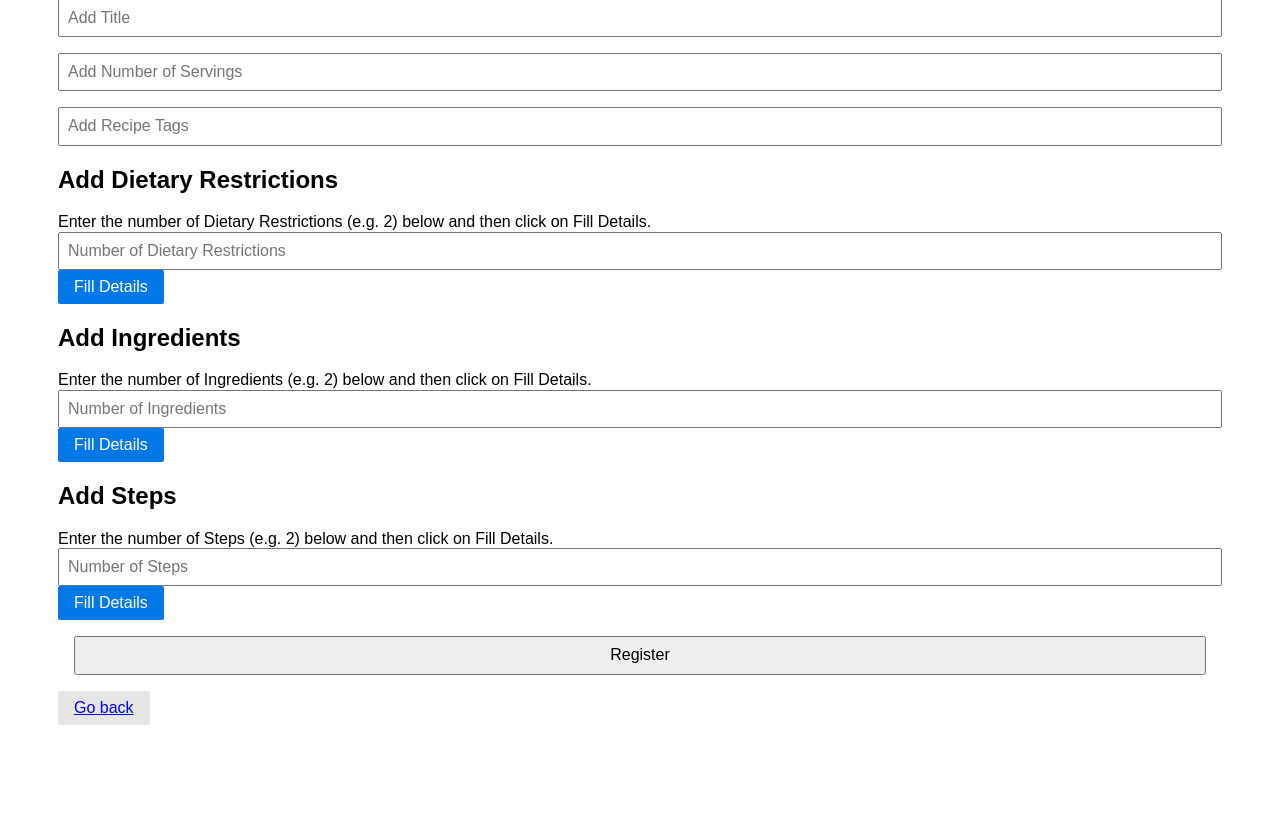
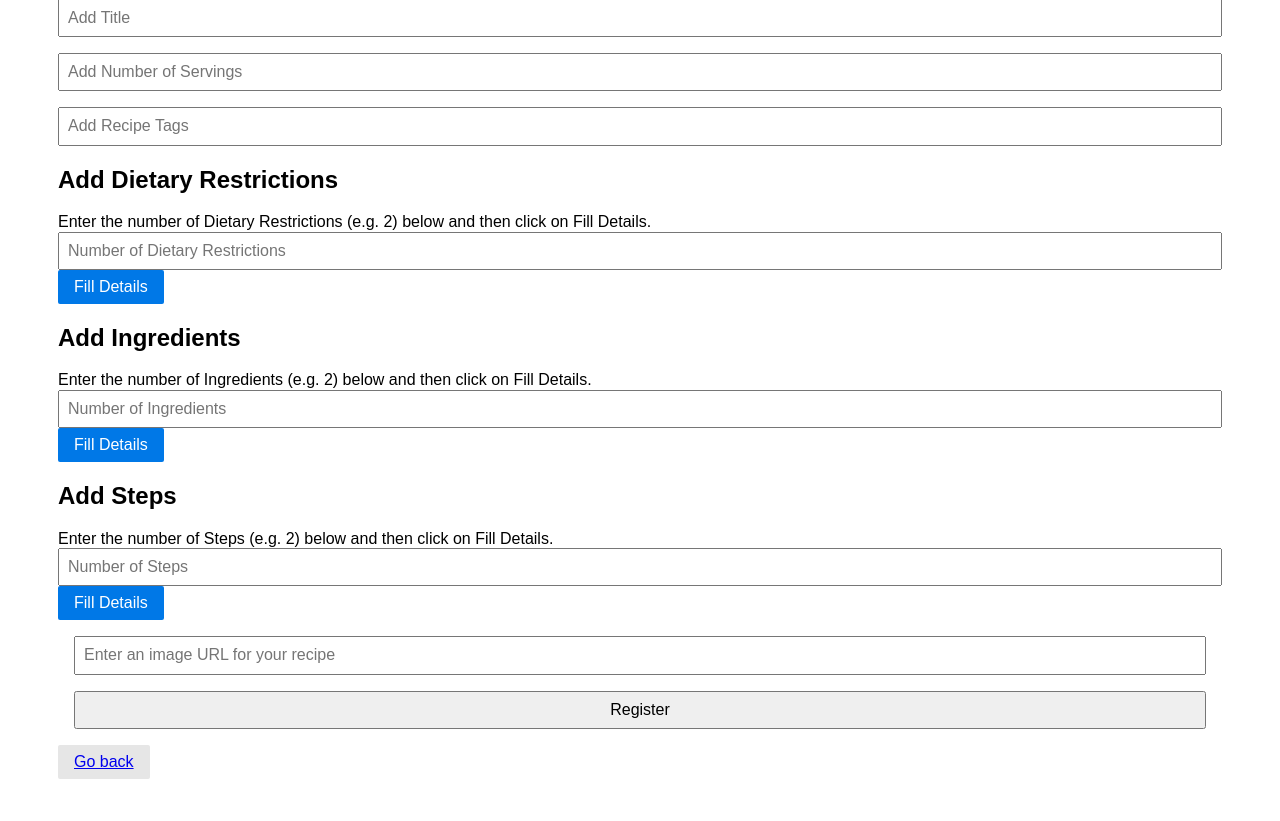
Before and after one commit to Waynel65/DB_Project, a Flask app: page /post_recipe in a window 1280 px wide. Shown: the part 107-928 px from the top of the page. Before the commit the page ends 832 px from the top, so only its background shows below. Run offline with Flask 2, Linux system fonts and the light colour scheme; some libraries are stand-ins or nearby versions.

Commit message:
added image related functionality

```diff
--- a/recipe.py
+++ b/recipe.py
@@ -138,7 +138,12 @@ def createRecipe():
             cursor.execute(ins, (str(key), currRecipeID, val[0]))
             conn.commit()
 
+        ### upload image URL ###
+        img_url = request.form['recipe_img_url']
+        insert_img_query = 'INSERT INTO RecipePicture (recipeID, pictureURL) values (%s, %s)'
+        cursor.execute(insert_img_query, (currRecipeID, img_url))
 
+        conn.commit()
         cursor.close()
         return redirect('/dashboard')
 
@@ -217,10 +222,14 @@ def recipeInfo():
         cursor.execute(query, rId)
         foundSteps = cursor.fetchall()
 
+        img_query = 'SELECT * FROM Recipe NATURAL LEFT JOIN reviewPicture WHERE recipeID = %s'
+        cursor.execute(img_query, rId)
+        recipe_img = cursor.fetchall()
+
         cursor.close()
         return render_template('recipeInfo.html', recipe=foundRecipe, recipeIngred = foundRecipeIng,
         recipeTags = foundRecipeTags, listIngredients = listIngredients, listRestrictions = listRestrictions,
-        steps=foundSteps)
+        steps=foundSteps, recipe_img=recipe_img)
     else:
         cursor.close()
         error = 'Invalid Recipe ID.'
--- a/review.py
+++ b/review.py
@@ -10,7 +10,7 @@ def review():
     # when rendering this page, should display a list of existing reviews
 
     cursor = conn.cursor();
-    query = 'SELECT * FROM Review WHERE recipeID = %s'
+    query = 'SELECT * FROM Review NATURAL LEFT JOIN reviewPicture WHERE recipeID = %s'
     cursor.execute(query, (int(recipeID)))
     reviews = cursor.fetchall()
 
@@ -27,11 +27,15 @@ def review_recipe():
     rev_title = request.form['rev_title']
     stars = request.form['stars']
     rev_desc = request.form['rev_desc']
+    img_url = request.form['review_img_url']
 
     cursor = conn.cursor();
     query = 'INSERT INTO Review (userName, recipeID, revTitle, revDesc, stars) \
             values (%s, %s, %s, %s, %s) '
     cursor.execute(query, (user, recipeID, rev_title, rev_desc, stars))
+    insert_img_query = 'INSERT INTO ReviewPicture (userName, recipeID, pictureURL) values (%s, %s, %s)'
+
+    cursor.execute(insert_img_query, (user, recipeID, img_url))
     conn.commit()
     cursor.close()
     return redirect(url_for('dashboard'))
--- a/templates/create_recipe.html
+++ b/templates/create_recipe.html
@@ -171,6 +171,10 @@
 					<div id="container_steps"/>
 			   </div>
 
+			   <div>
+				<input type="url" name="recipe_img_url" placeholder="Enter an image URL for your recipe"/>
+			   </div>
+
 
 				<div>
 					<input type="submit" value = Register />
--- a/templates/recipeInfo.html
+++ b/templates/recipeInfo.html
@@ -154,6 +154,10 @@
 				<div>{{e.stepNo+1}}: {{e.sDesc}}</div>
 				{% endfor %}
 			</h4>
+			<h4>
+				Image URL
+				<a href="{{recipe_img}}">See Recipe Image</a>
+			</h4>
 		</div>
 		<div>
 
```
Also changed, not shown: templates/review.html (+8 -0 lines), templates/upload.html (deleted, +0 -24 lines).
